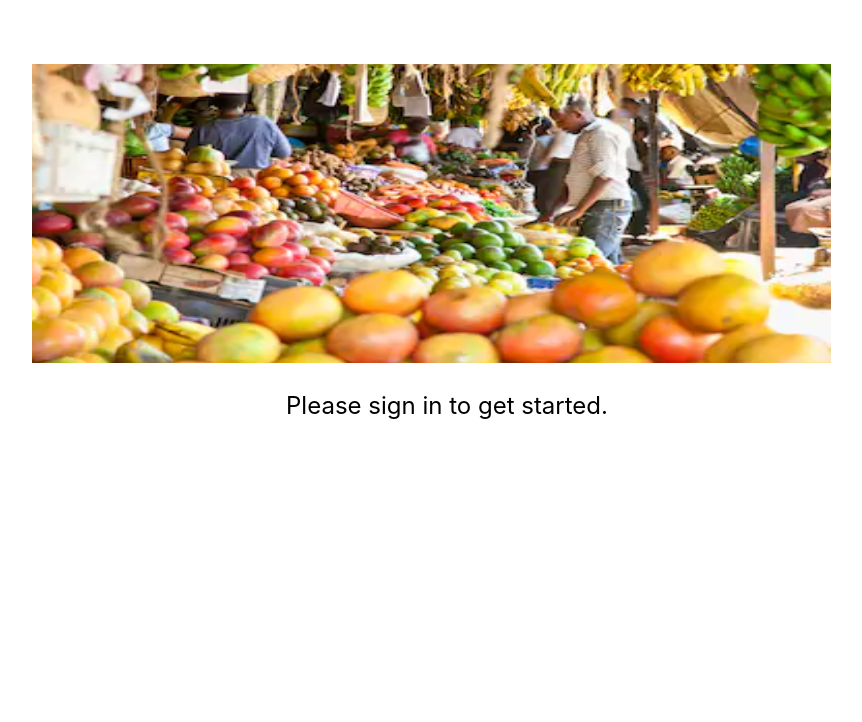
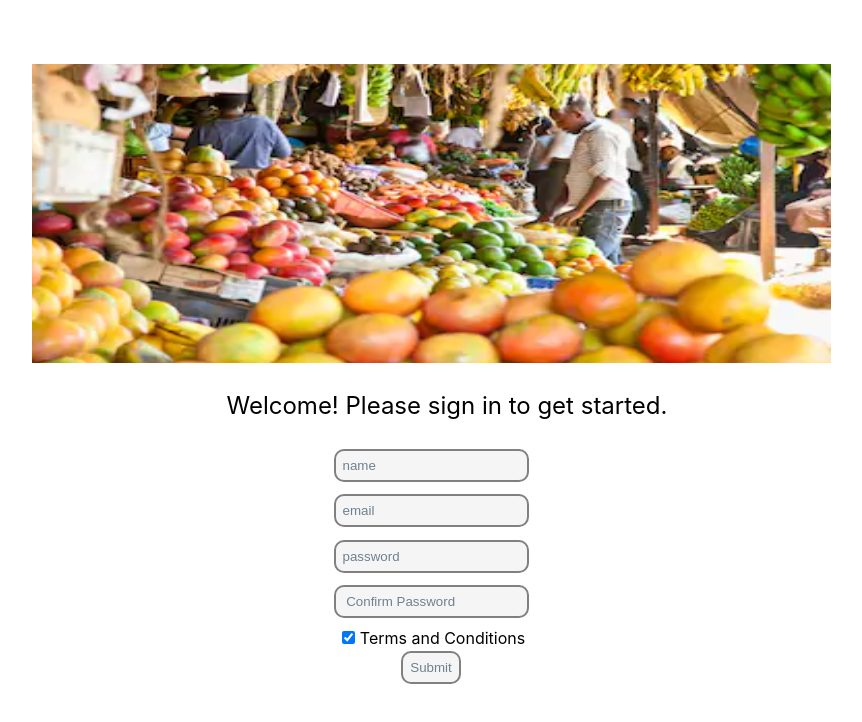
Before and after one commit to Build-Week-AfricanMarketPlace1/front-end, a React (Create React App) app in the folder marketplace/: page /SignUp in a window 1280 px wide. Shown: the top 722 px of the page, without its empty margins (209-1071 px from the left). Built offline with nearby package versions, Linux system fonts and the light colour scheme.

Commit message:
Registration form

```diff
--- a/marketplace/package.json
+++ b/marketplace/package.json
@@ -9,12 +9,12 @@
     "axios": "^0.20.0",
     "react": "^16.14.0",
     "react-dom": "^16.14.0",
+    "react-redux": "^7.2.1",
     "react-router-dom": "^5.2.0",
     "react-scripts": "3.4.3",
+    "redux": "^4.0.5",
     "styled-components": "^5.2.0",
-    "yup": "^0.29.3",
-    "react-redux": "^7.2.1",
-    "redux": "^4.0.5"
+    "yup": "^0.29.3"
   },
   "scripts": {
     "start": "react-scripts start",
--- a/marketplace/src/App.js
+++ b/marketplace/src/App.js
@@ -1,4 +1,5 @@
 import React from 'react';
+import SignUp from './components/SignUp';
 import './App.css';
 import Login from './components/Login';
 import { BrowserRouter as Router, Route, Switch } from 'react-router-dom';
@@ -17,10 +18,11 @@ function App() {
           <img src = {Image} alt="africanmarketplace"></img>
         </div>
         <div className="welcome">
-          <p>Please sign in to get started.</p>
+          <p>Welcome! Please sign in to get started.</p>
         </div>
         <Switch>
           <Route exact path="/" component={Login} />
+          <Route exact path="/SignUp" component={SignUp} />
         </Switch>
       </Router>
 
--- a/marketplace/src/components/Login.js
+++ b/marketplace/src/components/Login.js
@@ -19,7 +19,7 @@ export default function SignIn() {
     password: "",
   });
 
-  const [post, setPost] = useState([]);
+  const [setPost] = useState([]);
 
   const validateChange = (e) => {
     yup
@@ -126,7 +126,7 @@ export default function SignIn() {
         Submit
       </button>
       <Link to = "">Forgot Username/Password</Link>
-      <Link to="/Registration">Don't have an account? Please register</Link>
+      <Link to="/SignUp">Don't have an account? Please register</Link>
     </form>
   );
 }
--- a/marketplace/src/components/SignUp.js
+++ b/marketplace/src/components/SignUp.js
@@ -0,0 +1,201 @@
+import React, { useState, useEffect } from "react";
+import * as yup from "yup";
+import axios from "axios";
+
+export default function SignUp() {
+
+  const [formState, setFormState] = useState({
+    name: "",
+    email: "",
+    password:"",
+    passwordConfirmation:"",
+    terms: true
+  });
+
+
+  const [serverError, setServerError] = useState("");
+
+
+  const [buttonDisabled, setButtonDisabled] = useState(true);
+
+
+
+  const [errors, setErrors] = useState({
+    name: "",
+    email: "",
+    password:"",
+    passwordConfirmation:"",
+    terms: ""
+  });
+
+
+  const [setPost] = useState([]);
+
+
+  const validateChange = (e) => {
+
+
+    yup
+      .reach(formSchema, e.target.name)
+      .validate(e.target.name === "terms" ? e.target.checked : e.target.value)
+      .then((valid) => {
+
+        setErrors({
+          ...errors,
+          [e.target.name]: ""
+        });
+      })
+      .catch((err) => {
+        console.log(err);
+
+
+        setErrors({
+          ...errors,
+          [e.target.name]: err.errors[0]
+        });
+      });
+  };
+
+  const formSubmit = (e) => {
+    e.preventDefault();
+    console.log("form submitted!");
+
+
+    axios
+      .post("https://reqres.in/api/users", formState)
+      .then((res) => {
+        console.log("success!", res.data);
+
+        setPost(res.data);
+
+
+        setServerError(null);
+
+
+        setFormState({
+          name: "",
+          email: "",
+          password:"",
+          passwordConfirmation:"",
+          terms: true
+        });
+      })
+      .catch((err) => {
+
+        setServerError("oops! something happened!");
+      });
+  };
+
+
+  const inputChange = (e) => {
+
+    e.persist();
+    console.log("input changed!", e.target.value);
+    const newFormData = {
+      ...formState,
+      [e.target.name]:
+        e.target.type === "checkbox" ? e.target.checked : e.target.value
+    };
+
+    validateChange(e);
+    setFormState(newFormData);
+  };
+
+
+  const formSchema = yup.object().shape({
+    name: yup.string().required("Name is a required field"),
+    email: yup
+      .string()
+      .email("Must be a valid email")
+      .required("Must include an email"),
+
+      password: yup
+      .string()
+      .required('Password is required'),
+
+     passwordConfirmation: yup
+     .string()
+     .oneOf([yup.ref('password'), null], 'Passwords must match'),
+
+    terms: yup.boolean().oneOf([true], "Please agree to Terms and Conditions")
+  });
+
+
+  useEffect(() => {
+    formSchema.isValid(formState).then((isValid) => {
+
+      setButtonDisabled(!isValid);
+    });
+  }, [formState]);
+
+  return (
+    <form onSubmit={formSubmit}>
+      {serverError ? <p className="error">{serverError}</p> : null}
+
+
+        <input
+          id="name"
+          type="text"
+          name="name"
+          value={formState.name}
+          placeholder="name"
+          onChange={inputChange}
+          data-cy="name"
+        />
+        {errors.name.length > 0 ? <p className="error">{errors.name}</p> : null}
+
+        <input
+          id="email"
+          type="text"
+          name="email"
+          value={formState.email}
+          placeholder="email"
+          onChange={inputChange}
+          data-cy="email"
+        />
+        {errors.email.length > 0 ? (
+          <p className="error">{errors.email}</p>
+        ) : null}
+
+          <input
+          type="string"
+          id="password"
+          name="password"
+          value={formState.password}
+          placeholder="password"
+          onChange={inputChange}
+          data-cy="password"
+          />
+
+          <input
+          type="string"
+          id="passwordConfirmation"
+          name="passwordConfirmation"
+          value={formState.passwordConfirmation}
+          placeholder=" Confirm Password"
+          onChange={inputChange}
+          data-cy="passwordConfirmation"
+          />
+
+      <label htmlFor="terms" className="terms">
+        <input
+          type="checkbox"
+          id="terms"
+          name="terms"
+          checked={formState.terms}
+          onChange={inputChange}
+          data-cy="terms"
+        />
+        Terms and Conditions
+        {errors.terms.length > 0 ? (
+          <p className="error">{errors.terms}</p>
+        ) : null}
+      </label>
+      <button disabled={buttonDisabled} type="submit">
+        Submit
+      </button>
+
+
+    </form>
+  );
+}
```
Also changed, not shown: 1 other file (tests, documents, lock files or other folders).
